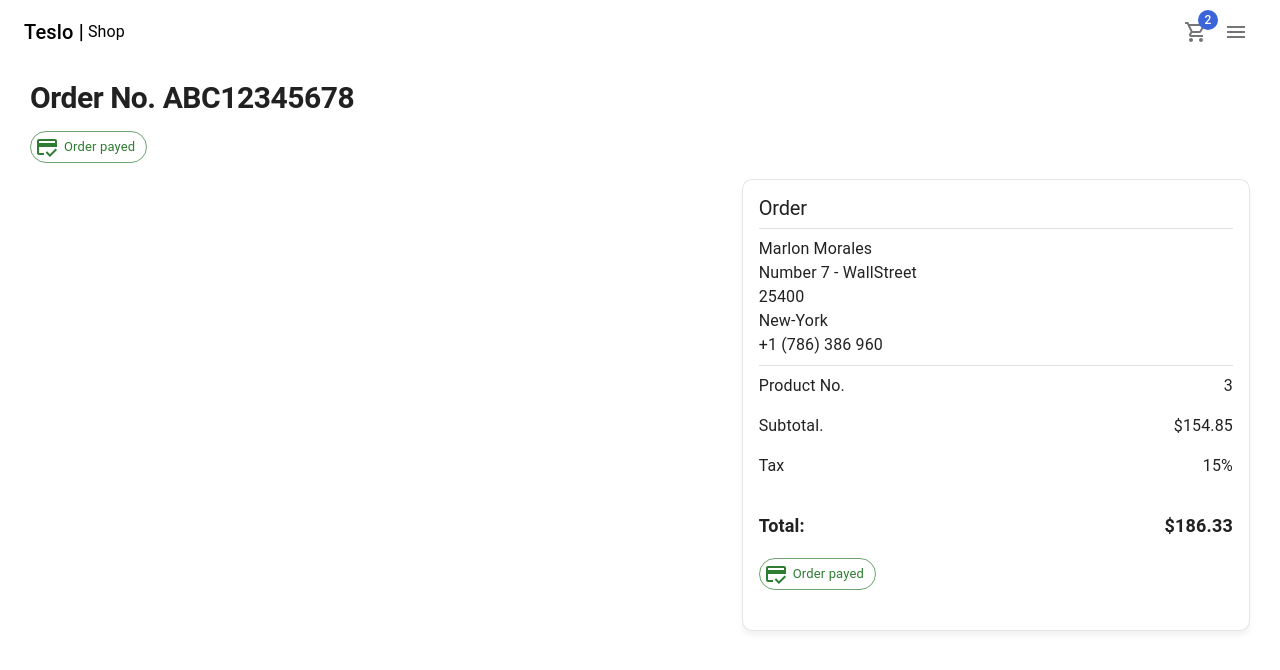
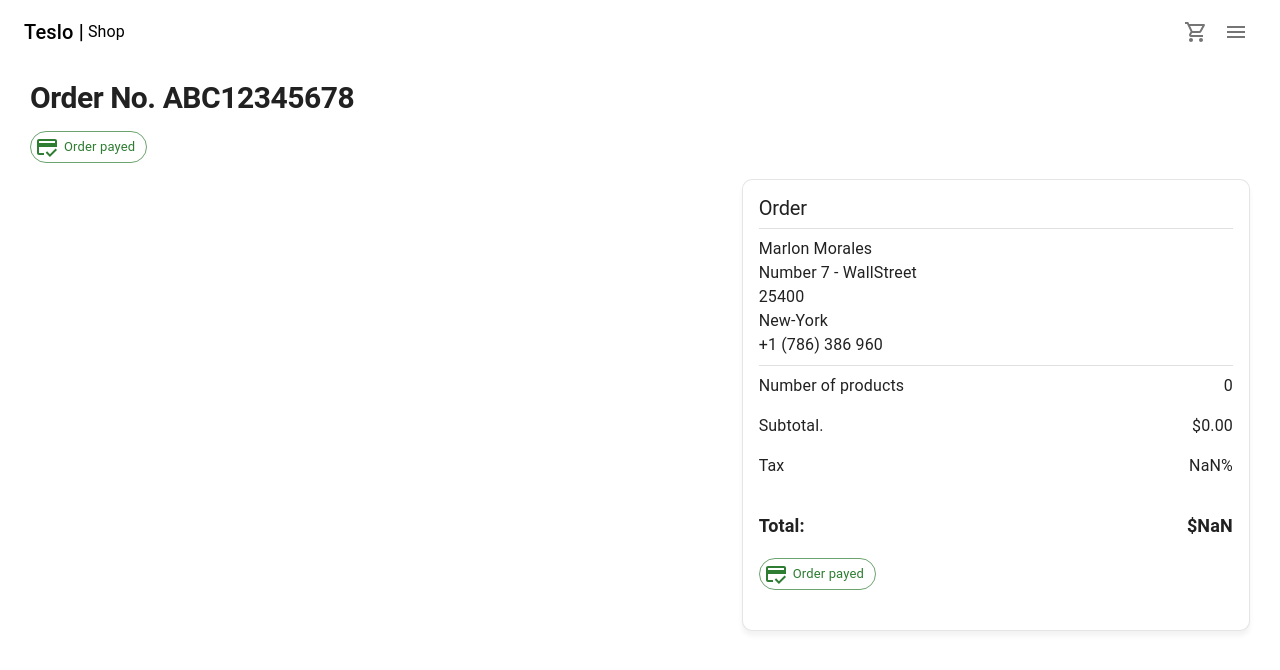
Before and after one commit to MarlonMorales232409/teslo-shop, a Next.js app: page /orders/1 in a window 1280 px wide. Shown: the top 670 px of the page. Built offline with nearby package versions, Linux system fonts and the light colour scheme.

Commit message:
add: order summary component updated

```diff
--- a/components/cart/OrderSumary.tsx
+++ b/components/cart/OrderSumary.tsx
@@ -1,35 +1,45 @@
 import { Grid, Typography } from "@mui/material"
+import { useContext } from "react"
+import { CartContext } from "../../context"
+import { currency } from "../../utils"
 
 
 export const OrderSumary = () => {
+
+
+    const state = useContext(CartContext)
+
+
+
+
     return (
         <Grid container spacing={2}>
 
             <Grid item xs={6}>
-                <Typography>Product No.</Typography>
+                <Typography>Number of products</Typography>
             </Grid>
             <Grid item xs={6} display="flex" justifyContent="end">
-                <Typography>3</Typography>
+                <Typography>{state.numberOfItem}</Typography>
             </Grid>
 
             <Grid item xs={6}>
                 <Typography>Subtotal.</Typography>
             </Grid>
             <Grid item xs={6} display="flex" justifyContent="end">
-                <Typography>{`$${154.85}`}</Typography>
+                <Typography>{currency.formart(state.subTotal)}</Typography>
             </Grid>
 
             <Grid item xs={6}>
                 <Typography>Tax</Typography>
             </Grid>
             <Grid item xs={6} display="flex" justifyContent="end">
-                <Typography>15%</Typography>
+                <Typography>{Number(process.env.NEXT_PUBLIC_TAX_RATE) * 100}%</Typography>
             </Grid>
             <Grid item xs={6} sx={{ mt: 2 }}>
                 <Typography variant="subtitle1">Total:</Typography>
             </Grid>
             <Grid item xs={6} display="flex" justifyContent="end" sx={{ mt: 2 }}>
-                <Typography variant="subtitle1">{`$${186.33}`}</Typography>
+                <Typography variant="subtitle1">{currency.formart(state.total)}</Typography>
             </Grid>
 
 
--- a/components/ui/Navbar.tsx
+++ b/components/ui/Navbar.tsx
@@ -4,13 +4,16 @@ import { ClearOutlined, SearchOutlined, ShoppingCartOutlined } from "@mui/icons-
 import MenuIcon from '@mui/icons-material/Menu';
 import { useRouter } from "next/router";
 import { useContext, useState } from "react";
-import { UiContext } from "../../context";
+import { CartContext, UiContext } from "../../context";
 
 export const Navbar = () => {
 
     const { asPath, push } = useRouter()
 
     const { toggleMenu } = useContext(UiContext)
+    const { numberOfItem } = useContext(CartContext)
+
+
     const [searchTerm, setSearchTerm] = useState("")
     const [isSearchActive, setIsSearchActive] = useState(false)
 
@@ -95,7 +98,7 @@ export const Navbar = () => {
                 <NextLink href={'/cart'} passHref>
                     <Link>
                         <IconButton>
-                            <Badge badgeContent={2} color="secondary" >
+                            <Badge badgeContent={numberOfItem > 9 ? "+9" : numberOfItem} color="secondary" >
                                 <ShoppingCartOutlined />
                             </Badge>
                         </IconButton>
--- a/context/cart/CartContext.tsx
+++ b/context/cart/CartContext.tsx
@@ -4,6 +4,10 @@ import { ICartProduct } from '../../interfaces'
 
 interface ContextProps {
     cart: ICartProduct[],
+    numberOfItem: number;
+    subTotal: number;
+    tax: number;
+    total: number;
     addProductToCart: (product: ICartProduct) => void,
     updateCartQuantity: (product: ICartProduct) => void,
     removeCartProduct: (product: ICartProduct) => void
--- a/context/cart/CartProvider.tsx
+++ b/context/cart/CartProvider.tsx
@@ -6,11 +6,21 @@ import Cookie from 'js-cookie'
 
 export interface CartState {
     cart: ICartProduct[],
+    numberOfItem: number;
+    subTotal: number;
+    tax: number;
+    total: number;
 }
 
 const CART_INITIAL_STATE: CartState = {
     cart: [],
+    numberOfItem:0,
+    subTotal:0,
+    tax:0,
+    total:0,
 }
+
+
 
 interface Props {
     children: React.ReactNode,
@@ -30,7 +40,7 @@ export const CartProvider: FC<Props> = ({ children }) => {
 
 
     useEffect(() => {
-      Cookie.set('cart', JSON.stringify( state.cart ));
+      Cookie.set('cart', JSON.stringify( state.cart ), { sameSite: 'strict' });
     }, [state.cart]);
 
 
@@ -46,8 +56,13 @@ export const CartProvider: FC<Props> = ({ children }) => {
             total: subTotal * (taxRate + 1)
         }
 
-        console.log(orderSumary)
+        dispatch({type: "[CART] - Update Order Summary", payload: orderSumary})
     }, [state.cart])
+
+
+
+
+    // Methods
 
     const addProductToCart = (product: ICartProduct) => {
 
@@ -87,6 +102,7 @@ export const CartProvider: FC<Props> = ({ children }) => {
     return (
         <CartContext.Provider value={{
             ...state,
+            // methods
             addProductToCart,
             updateCartQuantity,
             removeCartProduct,
--- a/context/cart/cartReducer.ts
+++ b/context/cart/cartReducer.ts
@@ -11,6 +11,12 @@ type CartActionType =
 	| { type: "[Cart] - Update Product in Cart"; payload: ICartProduct[] }
 	| { type: "[CART] - Change Cart Quantity"; payload: ICartProduct }
 	| { type: "[CART] - Remove Product in Cart"; payload: ICartProduct[] }
+	| { type: "[CART] - Update Order Summary"; payload: {
+		numberOfItem: number;
+    	subTotal: number;
+    	tax: number;
+    	total: number;
+	} }
 
 
 export const cartReducer = (
@@ -19,7 +25,6 @@ export const cartReducer = (
 ): CartState => {
 	switch (action.type) {
 		case "[Cart] - Load Cart from cockies | storage":
-			console.log("payload aqui ", action.payload)
 			return {
 				...state,
 				cart: [...action.payload],
@@ -46,6 +51,12 @@ export const cartReducer = (
 				cart: [...action.payload]
 			}
 
+		case "[CART] - Update Order Summary":
+			return {
+				...state,
+				...action.payload
+			}
+
 		default:
 			return state;
 	}
--- /dev/null
+++ b/utils/currency.ts
@@ -0,0 +1,13 @@
+
+
+export const formart = (value: number) => {
+
+    const formatter = new Intl.NumberFormat('en-US',{
+        style: 'currency',
+        currency: 'USD',
+        minimumFractionDigits: 2,
+        maximumFractionDigits: 2,
+    })
+
+    return formatter.format(value)
+}
--- /dev/null
+++ b/utils/index.ts
@@ -0,0 +1 @@
+export * as currency from "./currency"
```
